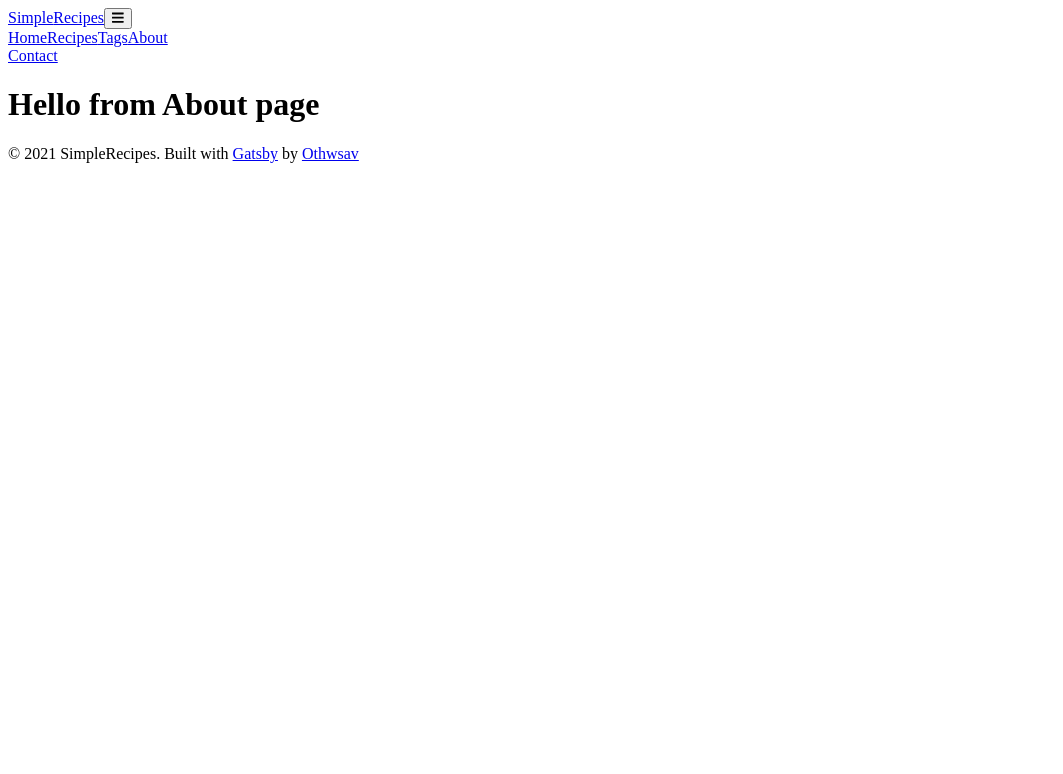
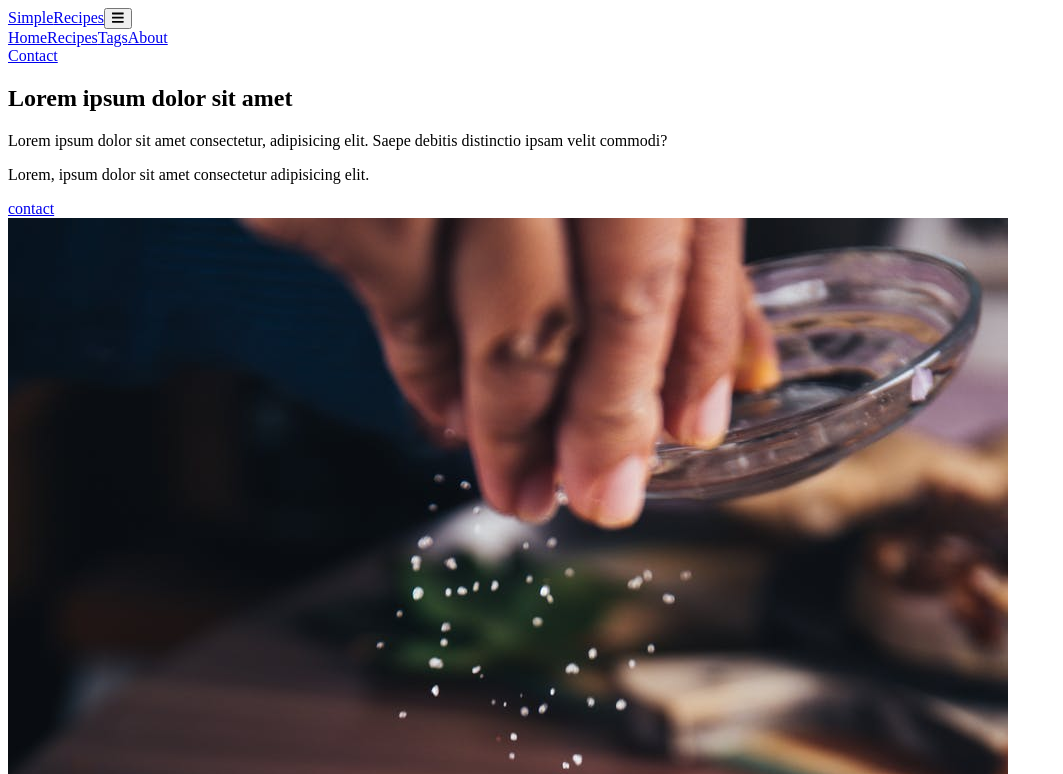
Before and after one commit to othwsav/recipes, a Gatsby site: page /about in a window 1280 px wide. Shown: the top 774 px of the page, without its empty margins (0-1063 px from the left). Built offline with nearby package versions, Linux system fonts and the light colour scheme; Gatsby itself is replaced by a stand-in of ours.

Commit message:
added some content to about and home pages + added images folder to assets folder + installed gatsby-plugin-image in the project

```diff
--- a/gatsby-config.js
+++ b/gatsby-config.js
@@ -6,5 +6,7 @@
 
 module.exports = {
   /* Your site config here */
-  plugins: [],
+  plugins: [`gatsby-plugin-image`,
+            `gatsby-plugin-sharp`,
+            `gatsby-transformer-sharp`],
 }
--- a/package.json
+++ b/package.json
@@ -19,6 +19,10 @@
     "@fortawesome/free-solid-svg-icons": "^5.15.3",
     "@fortawesome/react-fontawesome": "^0.1.14",
     "gatsby": "^3.6.2",
+    "gatsby-plugin-image": "^1.8.0",
+    "gatsby-plugin-sharp": "^3.8.0",
+    "gatsby-source-filesystem": "^3.8.0",
+    "gatsby-transformer-sharp": "^3.8.0",
     "normalize.css": "^8.0.1",
     "react": "^17.0.1",
     "react-dom": "^17.0.1"
--- a/src/pages/about.js
+++ b/src/pages/about.js
@@ -1,13 +1,25 @@
+import { Link } from 'gatsby'
+import { StaticImage } from 'gatsby-plugin-image'
 import React from 'react'
 import Layout from '../components/Layout'
 
 const About = () => {
     return (
         <Layout>
-            <main>
-                <h1>
-                    Hello from About page
-                </h1>
+            <main className="page">
+                <section className="about-page">
+                    <article>
+                        <h2>Lorem ipsum dolor sit amet</h2>
+                        <p>Lorem ipsum dolor sit amet consectetur, adipisicing elit. Saepe debitis distinctio ipsam velit commodi?</p>
+                        <p>Lorem, ipsum dolor sit amet consectetur adipisicing elit.</p>
+                        <Link to="/contact" className="btn">contact</Link>
+                    </article>
+                    <StaticImage
+                    src="../assets/images/about.jpeg"
+                    alt="person pouring salt in bowl"
+                    className="about-img"
+                    placeholder="blurred"/>
+                </section>
             </main>
         </Layout>
     )
```
Also changed, not shown: src/pages/index.js (+16 -2 lines), src/assets/images/about.jpeg (added), src/assets/images/logo.svg (added), src/assets/images/main.jpeg (added), src/assets/images/recipe-1.jpeg (added), src/assets/images/recipes/recipe-1.jpeg (added), src/assets/images/recipes/recipe-2.jpg (added), src/assets/images/recipes/recipe-3.jpeg (added), src/assets/images/recipes/recipe-4.jpeg (added), 3 other files.
